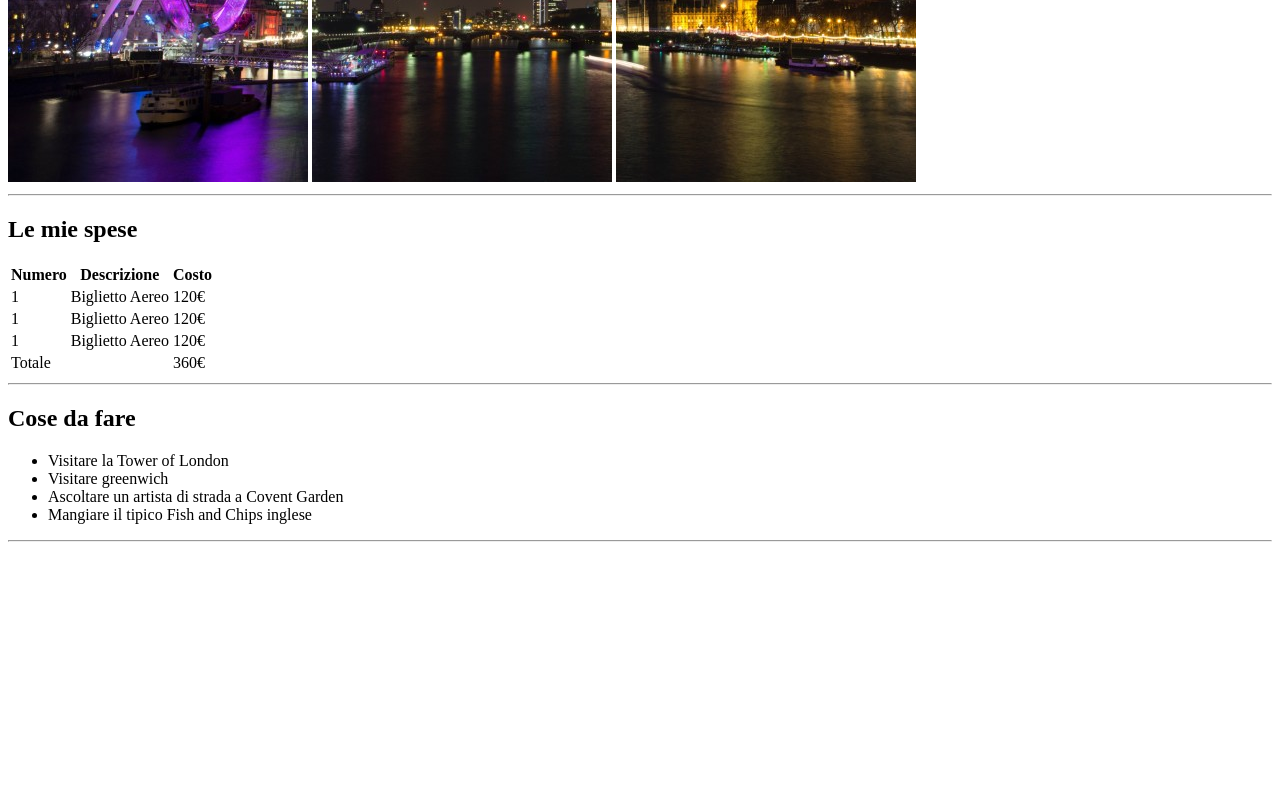
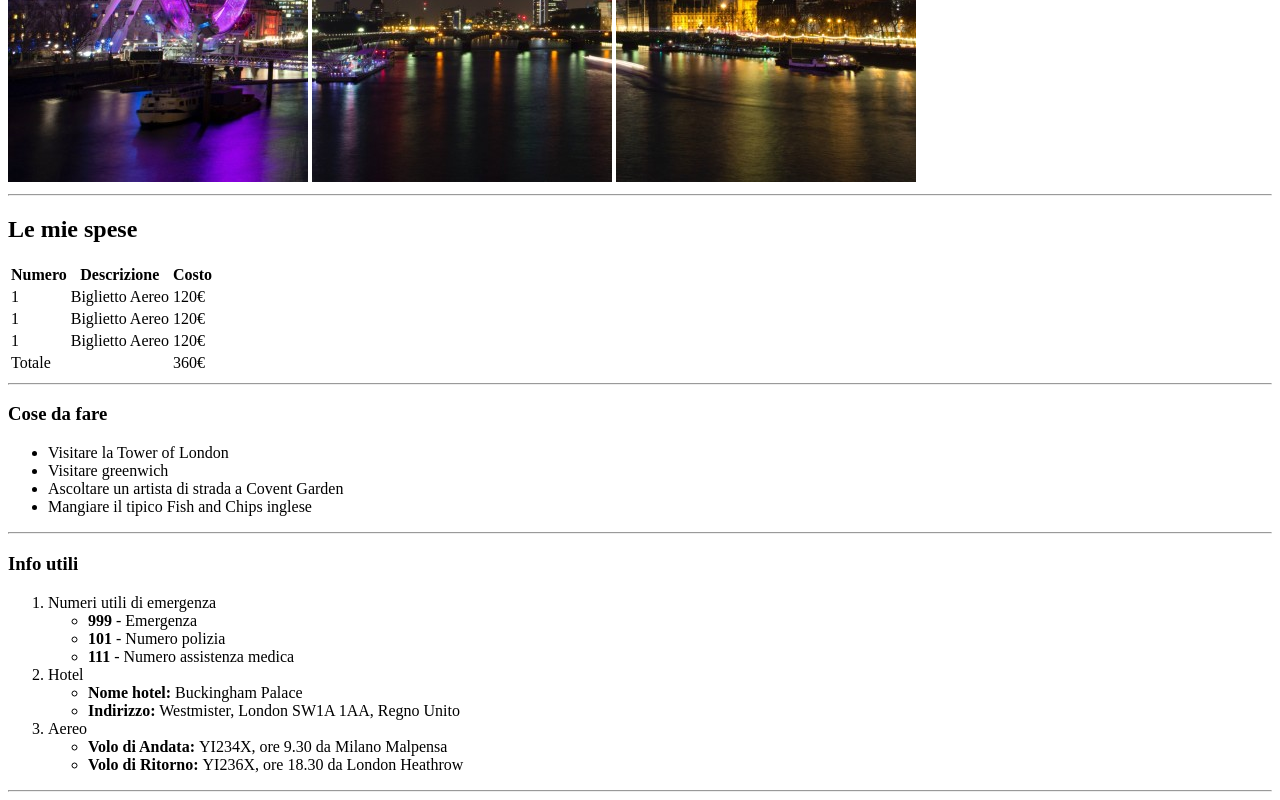
Before and after one commit to Nkevin03/html-london-trip, a plain HTML site: page index.html in a window 1280 px wide. Shown: the part 498-1298 px from the top of the page. Before the commit the page ends 1048 px from the top, so only its background shows below. Drawn offline with Linux system fonts and the light colour scheme.

Commit message:
Commit info utili

```diff
--- a/index.html
+++ b/index.html
@@ -8,7 +8,7 @@
 </head>
 <body>
 
-    <!-- Header section -->
+    <!--Header section-->
     <header>
         <h1>Il mio Viaggio a Londra</h1>
         <img src="./img/pexels-bill-emrich-230794-0.jpg">
@@ -17,7 +17,8 @@
         <hr>
     </header>
 
-    <!-- Le mie spese -->
+    <main>
+        <!--Le mie spese-->
         <section>
             <h2>Le mie spese</h2>
             <table>
@@ -56,7 +57,7 @@
 
         <!--Cose da fare-->
         <section>
-        <h2>Cose da fare</h2>
+            <h3>Cose da fare</h3>
             <ul>
                 <li>Visitare la Tower of London</li>
                 <li>Visitare greenwich</li>
@@ -65,5 +66,36 @@
             </ul>
             <hr>
         </section>
+
+        <!--Info utili-->
+        <section>
+            <h3>Info utili</h3>
+            <ol>
+                <li>
+                    Numeri utili di emergenza
+                </li>
+                <ul>
+                    <li><strong>999</strong> - Emergenza</li>
+                    <li><strong>101</strong> - Numero polizia</li>
+                    <li><strong>111</strong> - Numero assistenza medica</li>
+                </ul>
+                <li>
+                    Hotel
+                </li>
+                <ul>
+                    <li><strong>Nome hotel:</strong> Buckingham Palace</li>
+                    <li><strong>Indirizzo:</strong> Westmister, London SW1A 1AA, Regno Unito</li>
+                </ul>
+                <li>
+                    Aereo
+                </li>
+                <ul>
+                    <li><strong>Volo di Andata: </strong>YI234X, ore 9.30 da Milano Malpensa</li>
+                    <li><strong>Volo di Ritorno: </strong>YI236X, ore 18.30 da London Heathrow</li>
+                </ul>
+            </ol>
+            <hr>
+        </section>
+    </main>
 </body>
 </html>
```
Lines whose indentation alone changed are shown as unchanged.
